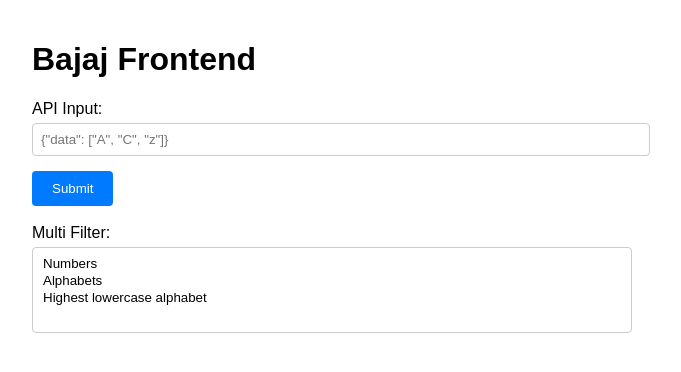
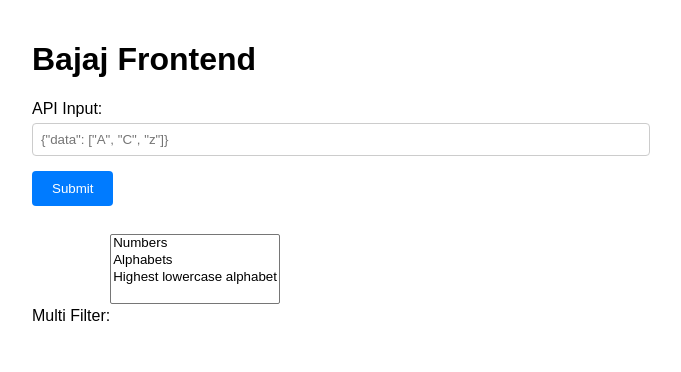
Before and after one commit to Sanjaykrishnaa/frontend_bajaj, a React (Create React App) app: page / in a window 1280 px wide. Shown: the top 372 px of the page, without its empty margins (308-989 px from the left). Built offline with nearby package versions, Linux system fonts and the light colour scheme.

Commit message:
Update App.css

```diff
--- a/src/App.css
+++ b/src/App.css
@@ -27,19 +27,16 @@
   background-color: #0056b3;
 }
 
-select {
-  width: 100%;
-  padding: 8px;
-  margin-top: 5px;
-  margin-bottom: 15px;
-  border: 1px solid #ccc;
-  border-radius: 4px;
+p {
+  font-size: 16px;
+  margin-bottom: 10px;
 }
 
 h3 {
   margin-top: 20px;
 }
 
-p {
-  font-size: 16px;
+select {
+  margin-top: 10px;
+  margin-bottom: 20px;
 }
```
